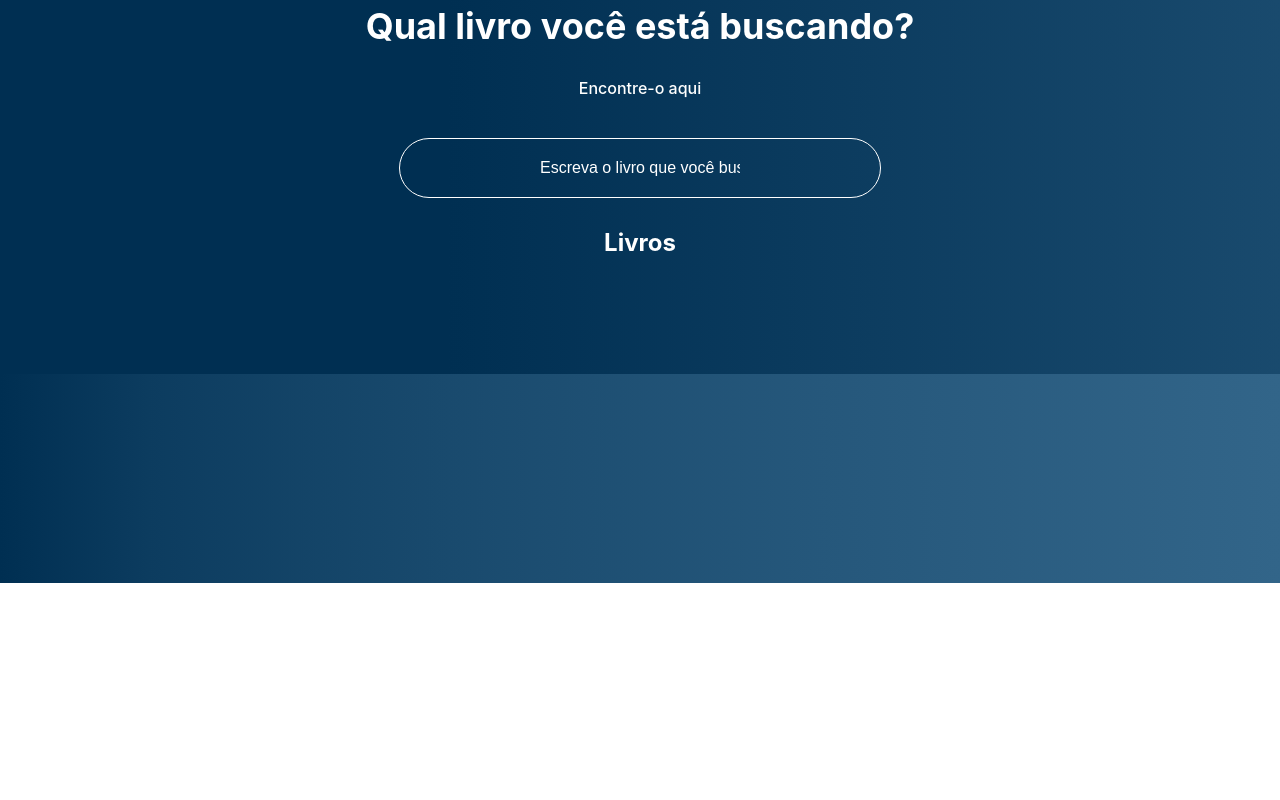
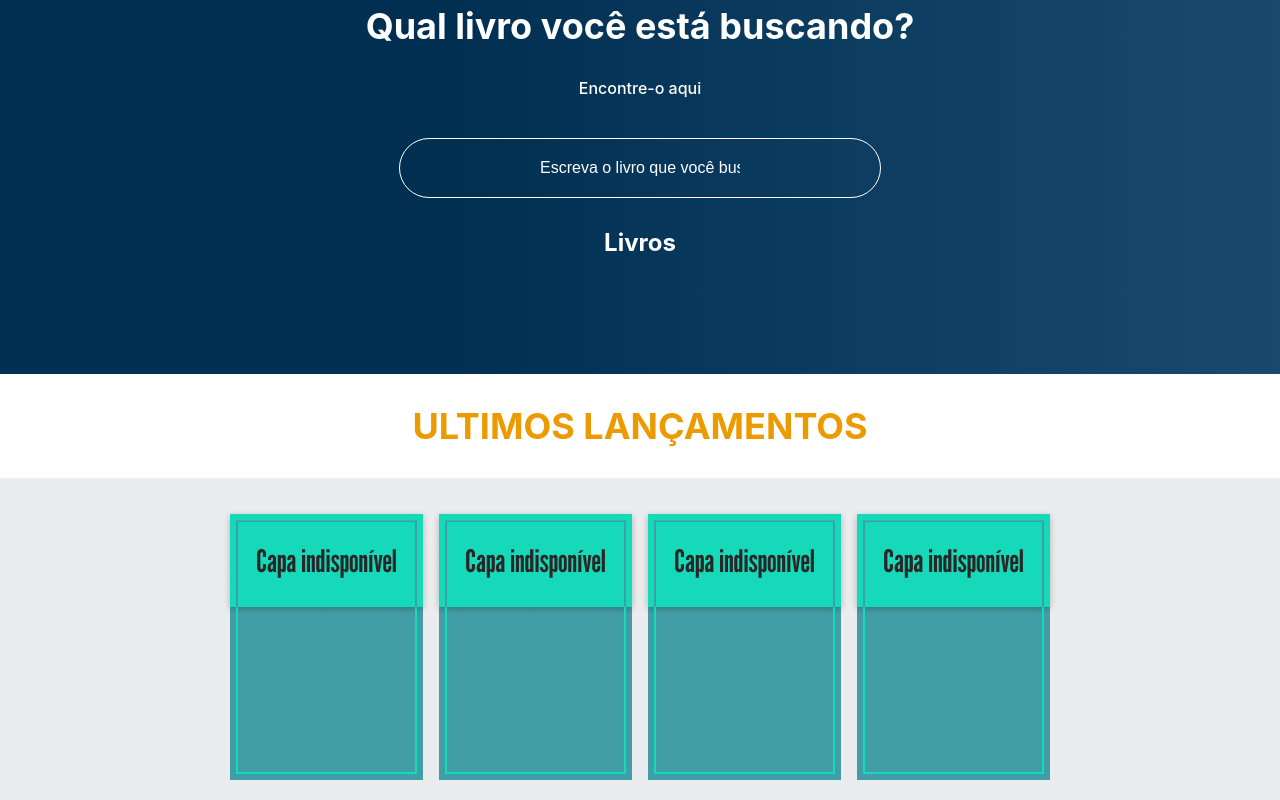
Before and after one commit to VitorDiasBode/react-books, a React (Create React App) app: page / in a window 1280 px wide. Shown: the part 217-1017 px from the top of the page. Before the commit the page ends 800 px from the top, so only its background shows below. Built offline with nearby package versions, Linux system fonts and the light colour scheme.

Commit message:
feat: Adiciona a seção 'Ultimos Lançamentos'

```diff
--- a/src/App.js
+++ b/src/App.js
@@ -1,6 +1,7 @@
 import Header from './componentes/Header';
 import styled from 'styled-components';
 import Pesquisa from './componentes/Pesquisa';
+import UltimosLancamentos from './componentes/UltimosLancamentos';
 
 const AppContainer = styled.div`
   width: 100vw;
@@ -14,6 +15,7 @@ function App() {
     <AppContainer>
       <Header />
       <Pesquisa />
+      <UltimosLancamentos />
     </AppContainer>
   );
 }
--- a/src/componentes/Pesquisa/index.js
+++ b/src/componentes/Pesquisa/index.js
@@ -1,7 +1,7 @@
 import Input from '../Input';
 import styled from 'styled-components';
 import { useState } from 'react';
-import { livros } from './dadosPesquisa'
+import { livros } from './dadosPesquisa';
 
 const PesquisaContainer = styled.section`
     background-image: linear-gradient(90deg, #002F52 35%, #326589 165%);
@@ -53,7 +53,6 @@ const Livro = styled.li`
 
 function Pesquisa(){
     const [livrosPesquisados, setLivrosPesquisados] = useState([]);
-    console.log(livrosPesquisados);
 
     return (
         <PesquisaContainer>
--- /dev/null
+++ b/src/componentes/UltimosLancamentos/dadosUltimosLancamentos.js
@@ -0,0 +1,10 @@
+import livro from '../../imagens/capa-indisponivel.png'
+
+const livros = [
+  { nome: 'Eco do Vazio - Horizonte invertido', id: 31, src: livro },
+  { nome: 'Cálice do Silêncio', id: 32, src: livro },
+  { nome: 'As Cinzas da Justiça', id: 33, src: livro },
+  { nome: 'O Primeiro Passo', id: 34, src: livro },
+]
+
+export {livros}
--- /dev/null
+++ b/src/componentes/UltimosLancamentos/index.js
@@ -0,0 +1,39 @@
+import { livros } from "./dadosUltimosLancamentos";
+import styled from "styled-components";
+
+const ContainerUltimosLancamentos = styled.section`
+    background-color:#EBECEE;
+    padding-bottom: 20px;
+    display: flex;
+    flex-direction: column;
+`
+const Titulo = styled.h2`
+    width: 100%;
+    padding: 30px 0px;
+    background-color: #FFF;
+    color: #EB9B00;
+    font-size: 36px;
+    text-align: center;
+    margin: 0;
+`
+const NovosLivrosContainer = styled.div`
+    margin-top: 30px;
+    display:flex;
+    flex-wrap: wrap;
+    width: 100%;
+    justify-content: center;
+    cursor: pointer;
+`
+
+function UltimosLancamentos() {
+    return(
+        <ContainerUltimosLancamentos>
+            <Titulo>ULTIMOS LANÇAMENTOS</Titulo>
+            <NovosLivrosContainer>
+                { livros.map(livro => <img src={livro.src} alt="capa indisponivel"/> ) }
+            </NovosLivrosContainer>
+        </ContainerUltimosLancamentos>
+    )
+}
+
+export default UltimosLancamentos
```
Also changed, not shown: 1 other file (tests, documents, lock files or other folders).
